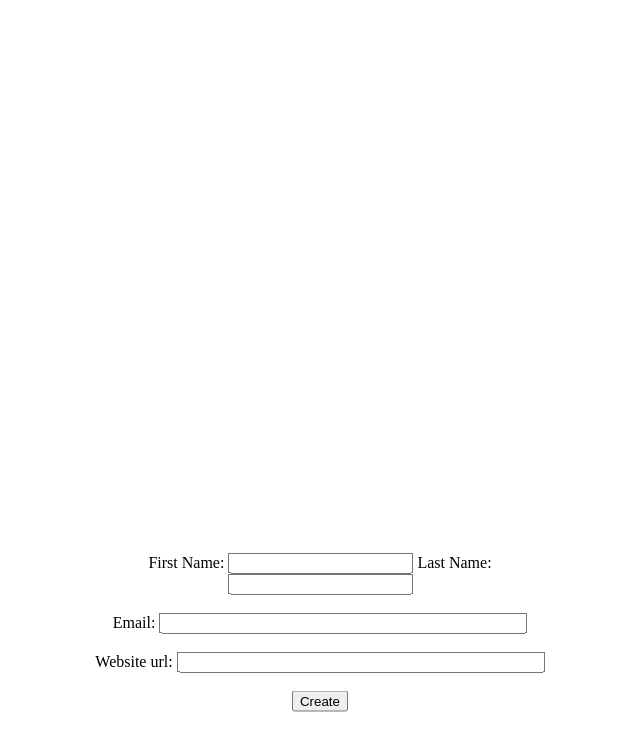
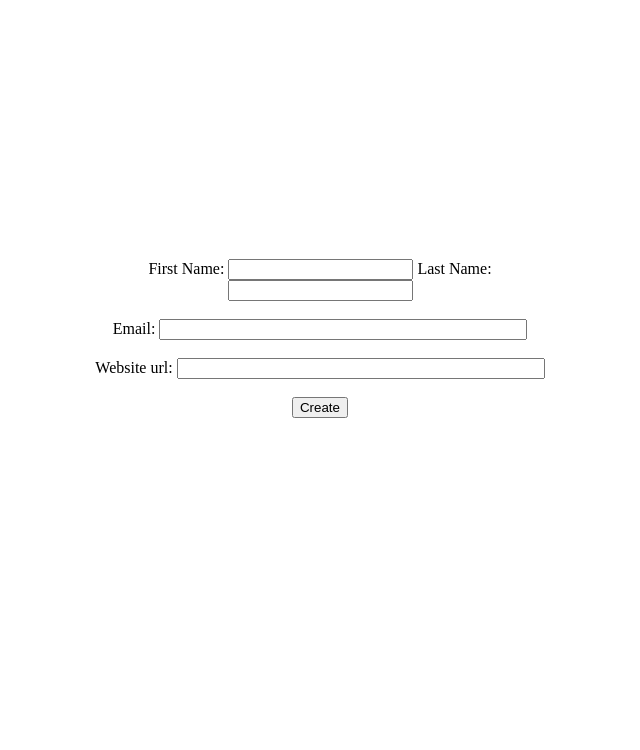
Before and after one commit to aidanbdh/grapevineanalytics, a website: page public/index.html in a window 1280 px wide. Both pictures are taken after a click on the button "Get Started!". Shown: the whole page, without its empty margins (320-960 px from the left). Drawn offline with nearby package versions, Linux system fonts and the light colour scheme.

Commit message:
Bug fixed #30

```diff
--- a/public/style.css
+++ b/public/style.css
@@ -36,8 +36,9 @@
 }
 
 form {
-  margin-top: 50%;
-  transform: translateY(-50%);
+  position: relative;
+  top: 50vh;
+  transform: translateY(-100%);
 }
 
 #create-profile div,
```
